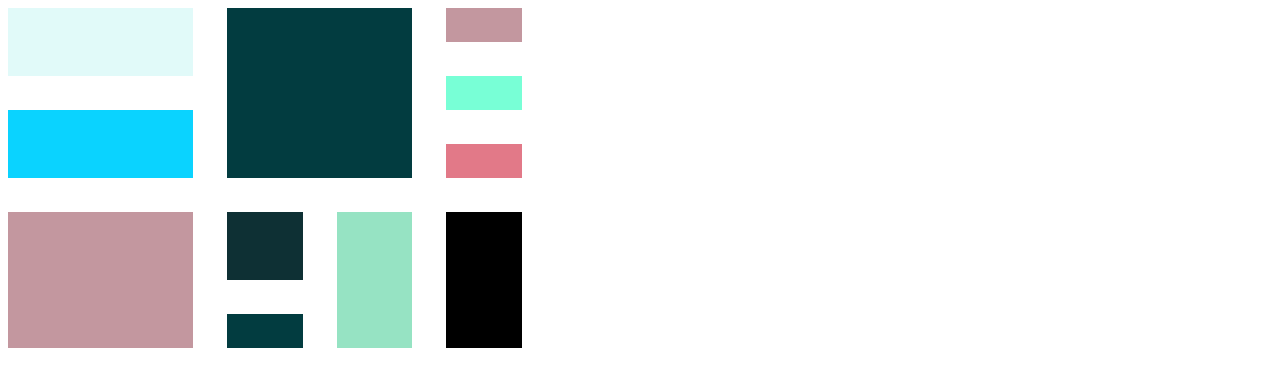
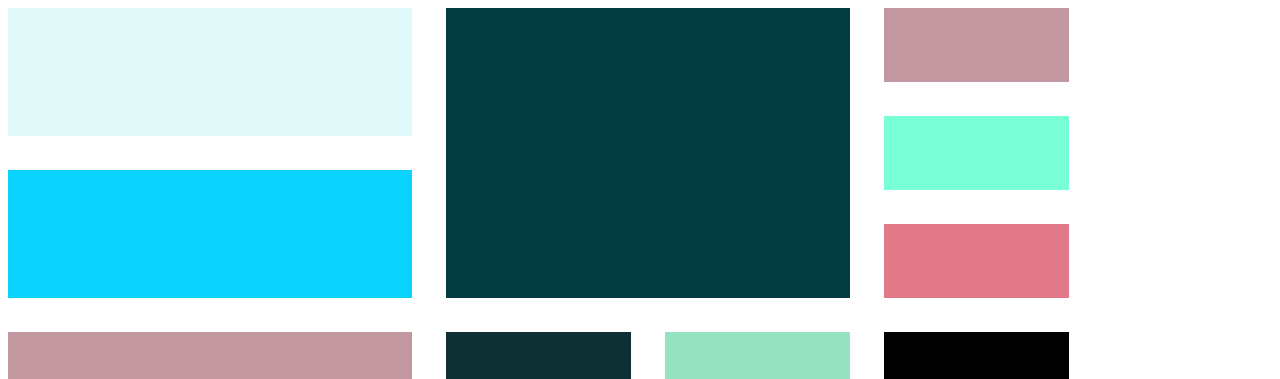
Before and after one commit to OceaChan/cssgrid, a plain HTML site: page index.html in a window 1280 px wide. Shown: the top 379 px of the page. Drawn offline with Linux system fonts and the light colour scheme.

Commit message:
fixed messed up columns and rows and added width and height

```diff
--- a/styles/index.css
+++ b/styles/index.css
@@ -6,9 +6,11 @@ body {
 
 .grid-container {
     display: grid;
-    grid-template-columns: repeat(12, 1fr) ;
-    grid-template-rows: repeat(6, 1fr);
+    grid-template-columns: repeat(6, 1fr) ;
+    grid-template-rows: repeat(12, 1fr);
     gap: 34px;
+    width: 100%;
+    height: 100vh;
     justify-items: stretch;
 
 }
```
